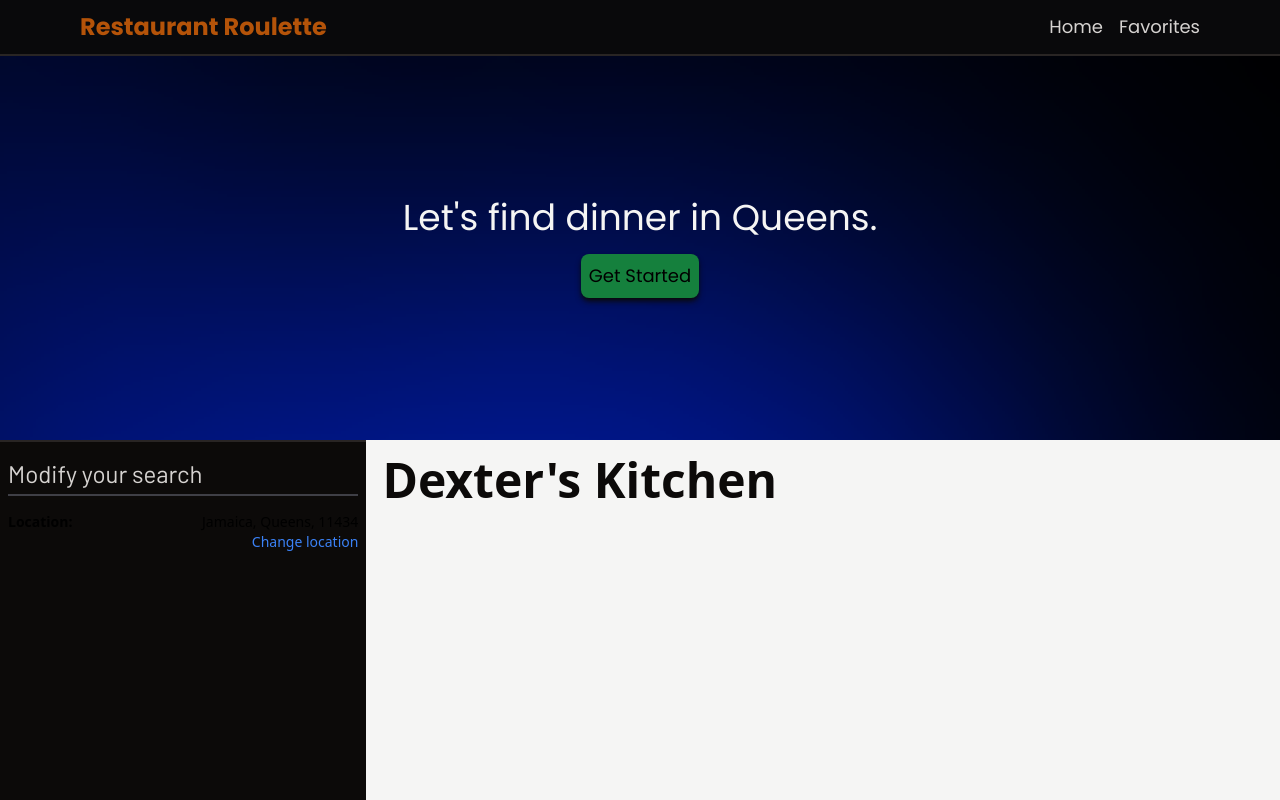
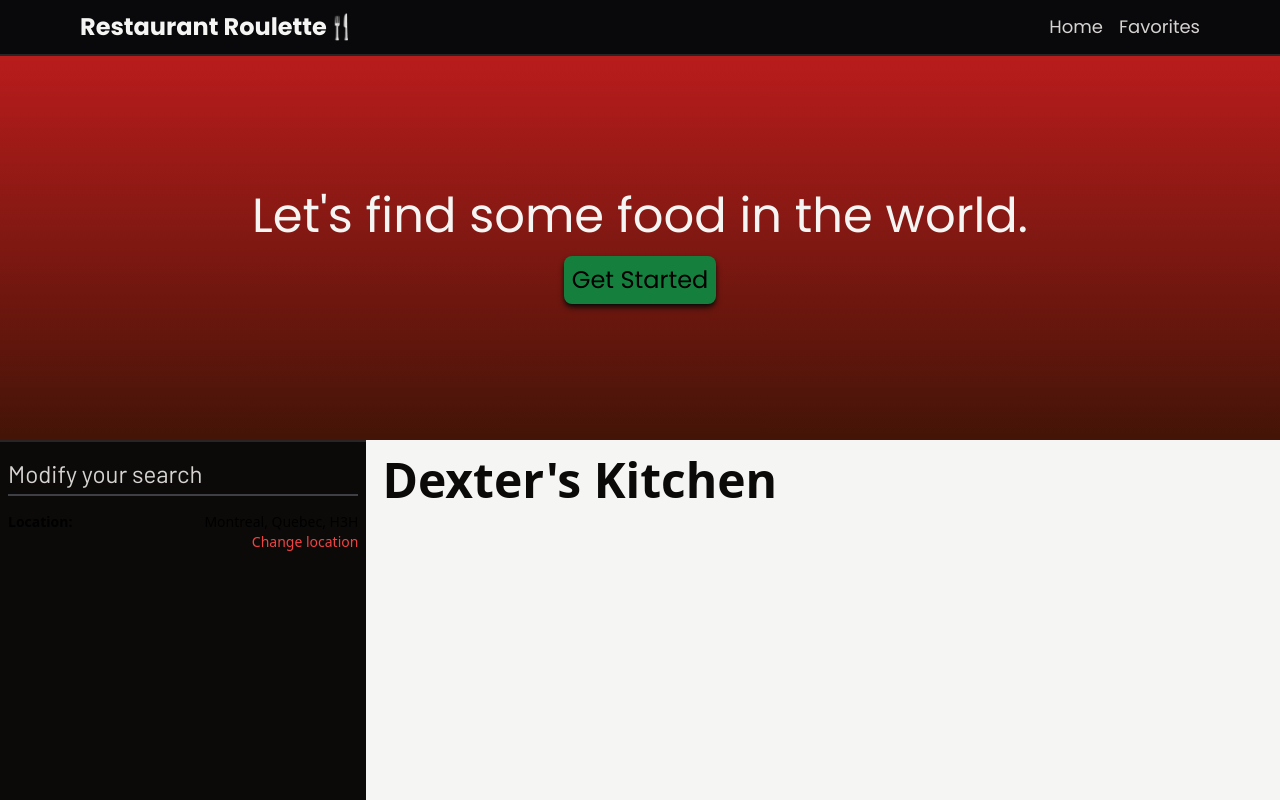
Before and after one commit to ryanmohamed/restaurant-roulette, a Next.js app: page / in a window 1280 px wide. Shown: the top 800 px of the page. Built offline with nearby package versions, Linux system fonts and the light colour scheme; no server answers.

Commit message:
location apis, location context

```diff
--- a/package.json
+++ b/package.json
@@ -15,6 +15,7 @@
     "autoprefixer": "10.4.14",
     "eslint": "8.43.0",
     "eslint-config-next": "13.4.6",
+    "ip-regex": "^5.0.0",
     "next": "13.4.6",
     "postcss": "8.4.24",
     "react": "18.2.0",
--- a/src/components/Footer.tsx
+++ b/src/components/Footer.tsx
@@ -1,7 +1,7 @@
-export default function Footer () {
+export default function Footer ({}) {
     return (
         <footer className="w-full min-h-[300px] bg-stone-950 bt">
-
+            hi
         </footer>
     );
 }
--- a/src/components/Landing.tsx
+++ b/src/components/Landing.tsx
@@ -1,13 +1,14 @@
+import useLocationContext from '@/hooks/useLocationContext';
 import React, { useState } from 'react';
 
 export default function Landing() {
   const [ mealtime, setMealTime ] = useState<"breakfast" | "lunch" | "dinner">("dinner");
-  const [ location, setLocation ] = useState<string>("Queens");
+  const { location } = useLocationContext();
   return (
-    <div className="centered w-full h-96 bg-stone-950 bg-no-repeat bg-cover bg-[url('/gradient.png')]">
+    <div className="centered w-full h-96 bg-stone-950 bg-gradient-to-b to-orange-950 from-red-700">
         <div className="centered flex-col">
-            <h1 className="px-10 text-center text-4xl text-stone-100 ">Let's find {mealtime} in {location}.</h1>
-            <a className="btn mt-4 text-lg" href="#content">Get Started</a>
+            <h1 className="px-20 text-center text-5xl text-stone-100 ">Let's find some food in {location?.regionName ?? "the world"}.</h1>
+            <a className="btn mt-4 text-2xl" href="#content">Get Started</a>
         </div>
     </div>
   );
--- a/src/components/Nav.tsx
+++ b/src/components/Nav.tsx
@@ -3,10 +3,10 @@ import Link from "next/link";
 export default function Nav ({ ...props }) {
     return (
         <nav {...props} className="fixed top-0 left-0 px-10 md:px-20 flex items-center justify-between w-full h-14 bg-zinc-950 border-b-2 border-stone-800">
-            <div><h1 className="text-amber-700 text-lg md:text-2xl font-bold">Restaurant Roulette</h1></div>
+            <div><h1 className="text-stone-100 text-lg md:text-2xl font-bold">Restaurant Roulette🍴</h1></div>
             <ul className="flex text-base md:text-lg text-stone-300 font-poppins">
-                <li className="mr-4 transition hover:text-orange-400"><Link href="/"><span>Home</span></Link></li>
-                <li className="transition hover:text-orange-400"><button><span>Favorites</span></button></li>
+                <li className="mr-4 transition hover:text-red-500"><Link href="/"><span>Home</span></Link></li>
+                <li className="transition hover:text-red-500"><button><span>Favorites</span></button></li>
             </ul>
         </nav>
     );
--- a/src/components/SidePanel.tsx
+++ b/src/components/SidePanel.tsx
@@ -1,14 +1,16 @@
+import useLocationContext from '@/hooks/useLocationContext';
 import React from 'react';
 
 export default function SidePanel() {
+  const { location } = useLocationContext();
   return (
     <div className="md:h-full md:w-2/5 bg-stone-950 p-2 py-4 bt">
       <h3 className="font-barlow text-2xl text-stone-300 border-b-2 border-zinc-700 pb-1">Modify your search</h3>
 
       <div>
         <div className="flex flex-col text-sm mt-4">
-          <p className="flex justify-between"><b>Location:</b> <span>{"Jamaica, Queens, 11434"}</span></p>
-          <button className="self-end w-fit text-blue-500 text-sm cursor-pointer">Change location</button>
+          <p className="flex justify-between text-right"><b>Location:</b> <span>{location ? `${location.city}, ${location.regionName}, ${location.zip}` : "Montreal, Quebec, H3H"}</span></p>
+          <button className="self-end w-fit text-red-500 text-sm cursor-pointer">Change location</button>
         </div>
       </div>
 
--- a/src/components/layout.tsx
+++ b/src/components/layout.tsx
@@ -9,7 +9,7 @@ export default function Layout ({ children }: { children: ReactNode } ) {
         <div className="pt-14 min-screen-h">
             <Landing />
             <Nav />
-            <section id="content" className="screen-h flex flex-col md:flex-row">
+            <section id="content" className="screen-h flex flex-col md:flex-row pt-[55px] mt-[-55px]">
                 <SidePanel />
                 {children}
             </section>
--- /dev/null
+++ b/src/context/LocationContext.tsx
@@ -0,0 +1,70 @@
+import React, { useState, createContext, useEffect } from "react";
+
+type CoordinateType = {
+    city: string,
+    regionName: string,
+    zip: string,
+    lat: number,
+    lon: number
+}
+
+type LocationContextType = {
+    location: CoordinateType | null,
+    setLocation: React.Dispatch<React.SetStateAction<CoordinateType | null>> | null
+}
+
+export const LocationContext = createContext<LocationContextType>({
+    location: null,
+    setLocation: null
+});
+
+export const LocationProvider = ({children}: { children?: any}) =>
+{
+    const [ location, setLocation ] = useState<CoordinateType | null>(null);
+    const [ loading, setLoading ] = useState<boolean>(false);
+
+    const fetchIP = async () => {
+        const response = await fetch("https://api.ipify.org?format=json", { method: "GET" });
+        if (response.status !== 200) return null;
+
+        const ip_json = await response.json();
+        return ip_json.ip ?? null;
+    }
+
+    const fetchLocation = async () => {
+        const ip = await fetchIP();
+        const response = await fetch(`http://ip-api.com/json/${ip}`, { method: "GET" });
+        // was the message recieved?
+        if (response.status !== 200) return null;
+
+        // did we do anything wrong
+        const json = await response.json();
+        if (json.status !== "success") return null;
+
+        // use default values if response isn't as expected
+        const city = json?.city ?? "Montreal";
+        const regionName = json?.regionName ?? "Quebec";
+        const zip = json?.zip ?? "H3H";
+        const lat = json?.lat ?? "45.5075";
+        const lon = json?.lon ?? "-73.5887";
+
+        setLocation({
+            city: city,
+            regionName: regionName,
+            zip: zip,
+            lat: lat,
+            lon: lon
+        })
+        console.log(city, regionName, lat, lon);
+    }
+
+    useEffect(() => {
+        fetchLocation();
+    }, []);
+
+    return (
+        <LocationContext.Provider value={{ location, setLocation }}>
+            {children}
+        </LocationContext.Provider>
+    );
+}
--- /dev/null
+++ b/src/hooks/useLocationContext.ts
@@ -0,0 +1,6 @@
+import { useContext } from "react";
+import { LocationContext } from "@/context/LocationContext";
+
+export default function useLocationContext () {
+    return useContext(LocationContext);
+};
--- a/src/pages/_app.tsx
+++ b/src/pages/_app.tsx
@@ -1,11 +1,14 @@
 import Layout from '@/components/layout';
+import { LocationProvider } from '@/context/LocationContext';
 import '@/styles/globals.css'
 import type { AppProps } from 'next/app'
 
 export default function App({ Component, pageProps }: AppProps) {
   return (
-    <Layout>
-      <Component {...pageProps} />
-    </Layout>
+    <LocationProvider>
+      <Layout>
+        <Component {...pageProps} />
+      </Layout>
+    </LocationProvider>
   );
 }
--- /dev/null
+++ b/src/pages/api/location.ts
@@ -0,0 +1,16 @@
+import type { NextApiRequest, NextApiResponse } from 'next'
+
+type Data = {
+  name: string
+}
+
+export default function handler(
+    req: NextApiRequest,
+    res: NextApiResponse<Data>
+)
+{
+    console.log(req.headers);
+
+
+    res.status(200).json({ name: 'John Doe' })
+}
--- a/src/pages/index.tsx
+++ b/src/pages/index.tsx
@@ -2,6 +2,9 @@ import Image from 'next/image'
 import { Inter } from 'next/font/google'
 import { useState } from 'react';
 
+const fetchLocation = () => {
+  fetch("")
+}
 
 export default function Home() {
   return (
--- a/src/styles/globals.css
+++ b/src/styles/globals.css
@@ -29,7 +29,7 @@
     min-height: calc(100vh - 56px);
   }
   .screen-h {
-    height: calc(100vh - 56px);
+    height: calc(100vh - 1px);
   }
 }
 
@@ -47,9 +47,9 @@
   }
 }
 
-html {
-  scroll-padding-top: 57px;
-}
+/* html {
+  scroll-padding-top: 55px;
+} */
 
 body {
   color: rgb(var(--foreground-rgb));
```
Also changed, not shown: 2 other files (tests, documents, lock files or other folders).
